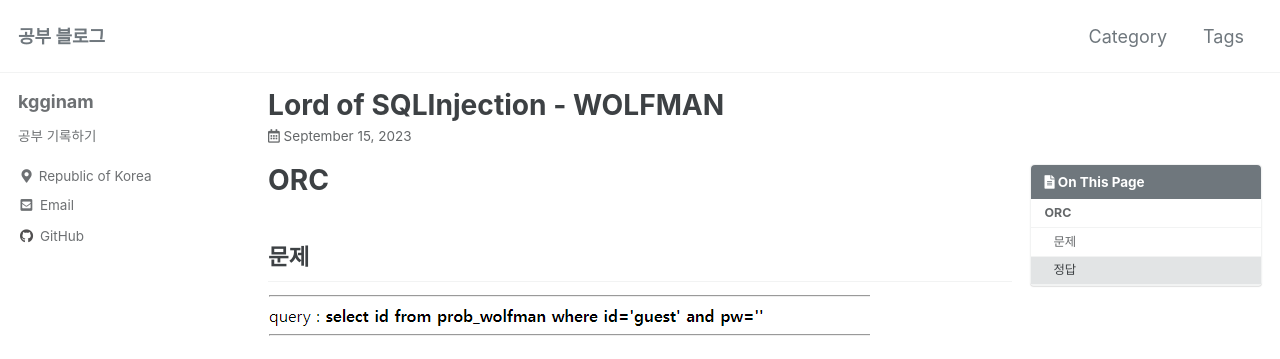
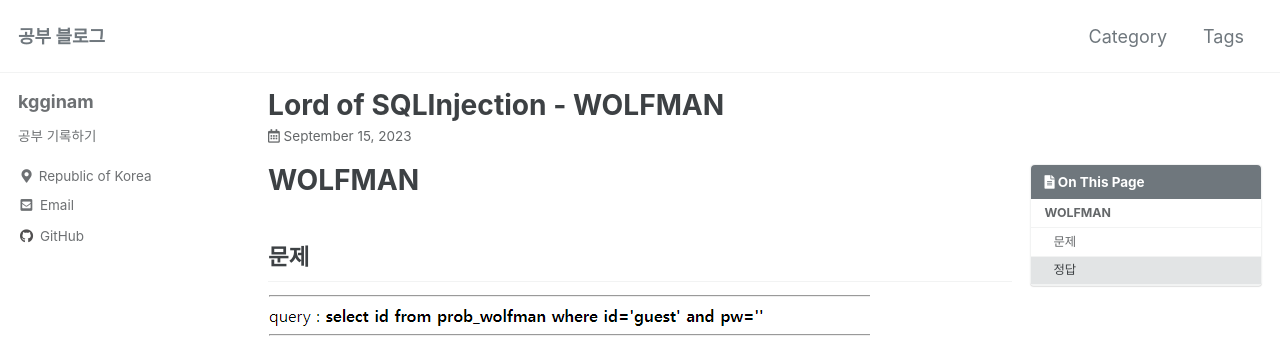
Before and after one commit to kgginam/kgginam.github.io, a Jekyll site: the page built from _posts/2023-09-15-los-wolfman.md, in a window 1280 px wide. Shown: the top 359 px of the page. Built offline with Jekyll 4.4.1, drawn with Linux system fonts in a browser that asks for light colours; cached includes are drawn as plain includes; comment, search, counter and statistics services are not loaded.

Commit message:
오타 수정

```diff
--- a/_posts/2023-09-15-los-wolfman.md
+++ b/_posts/2023-09-15-los-wolfman.md
@@ -8,7 +8,7 @@ tags:
 toc: true
 ---
 
-# ORC
+# WOLFMAN
 ## 문제
 ![img](/assets/images/los/wolfman1.png)
 
```
